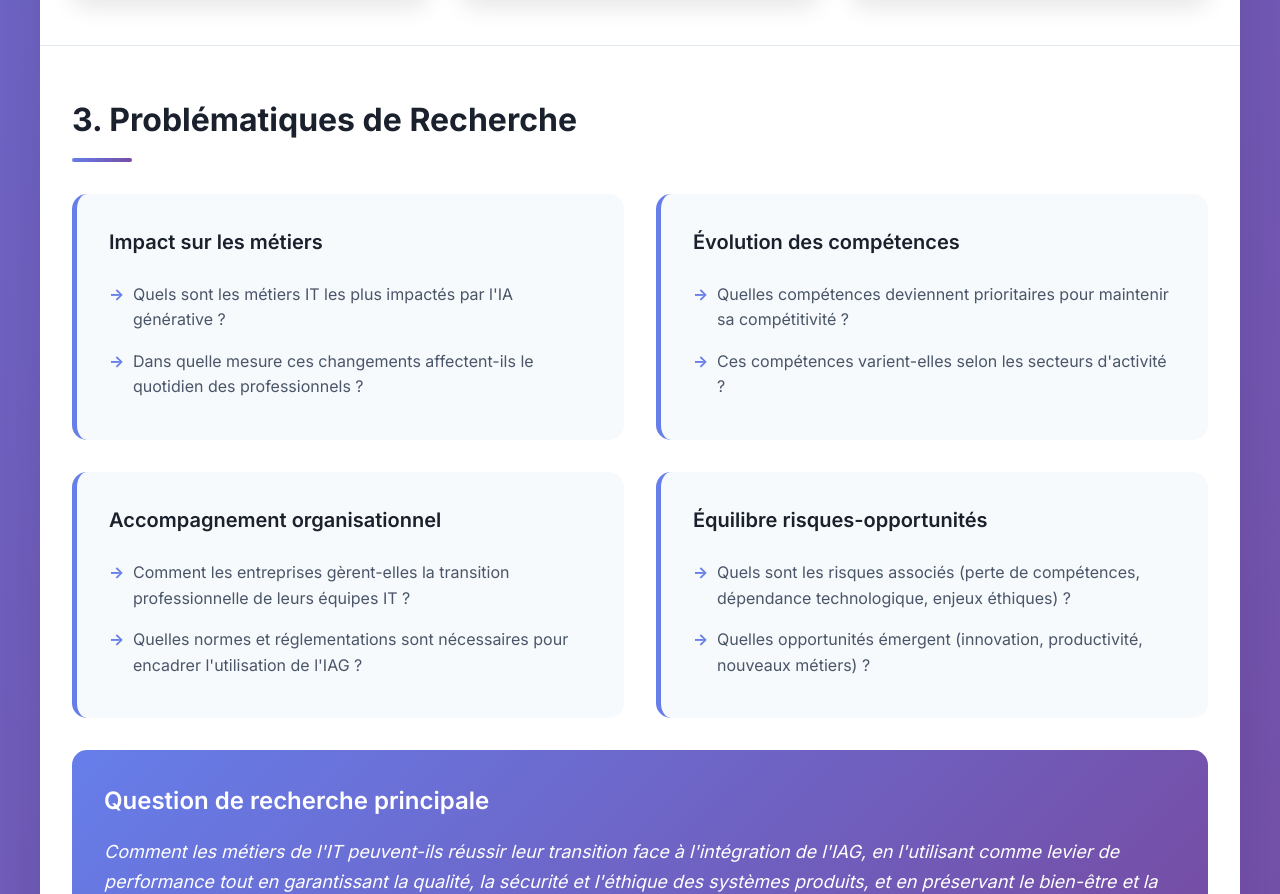
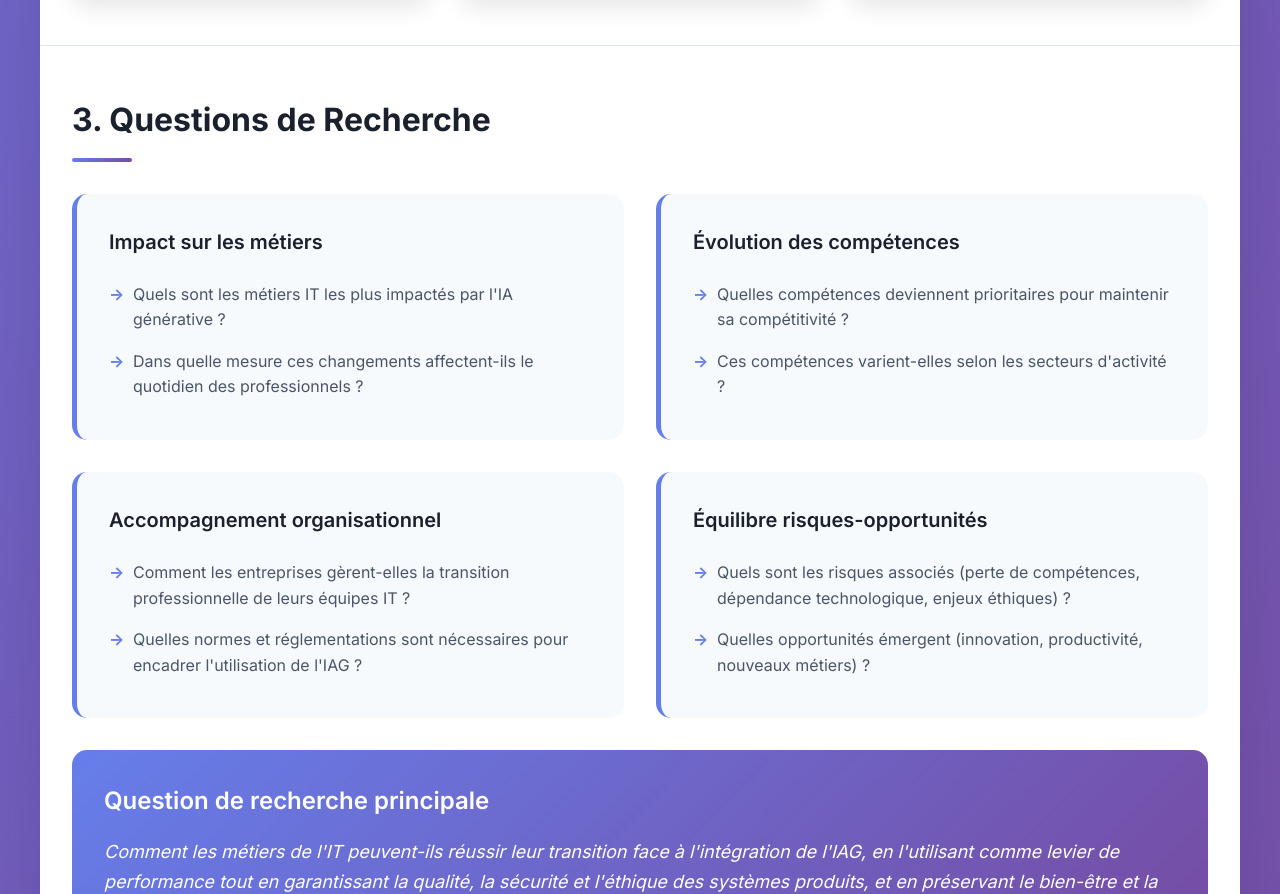
Before and after one commit to AbdellatifKassour/projet_recherche, a plain HTML site: page index.html in a window 1280 px wide. Shown: the part 3029-3923 px from the top of the page. Drawn offline with Linux system fonts and the light colour scheme.

Commit message:
Add files via upload

```diff
--- a/index.html
+++ b/index.html
@@ -115,7 +115,7 @@
 
         <!-- Research Questions -->
         <section class="section">
-            <h2 class="section-title">3. Problématiques de Recherche</h2>
+            <h2 class="section-title">3. Questions de Recherche</h2>
 
             <div class="research-questions">
                 <div class="question-category">
```
